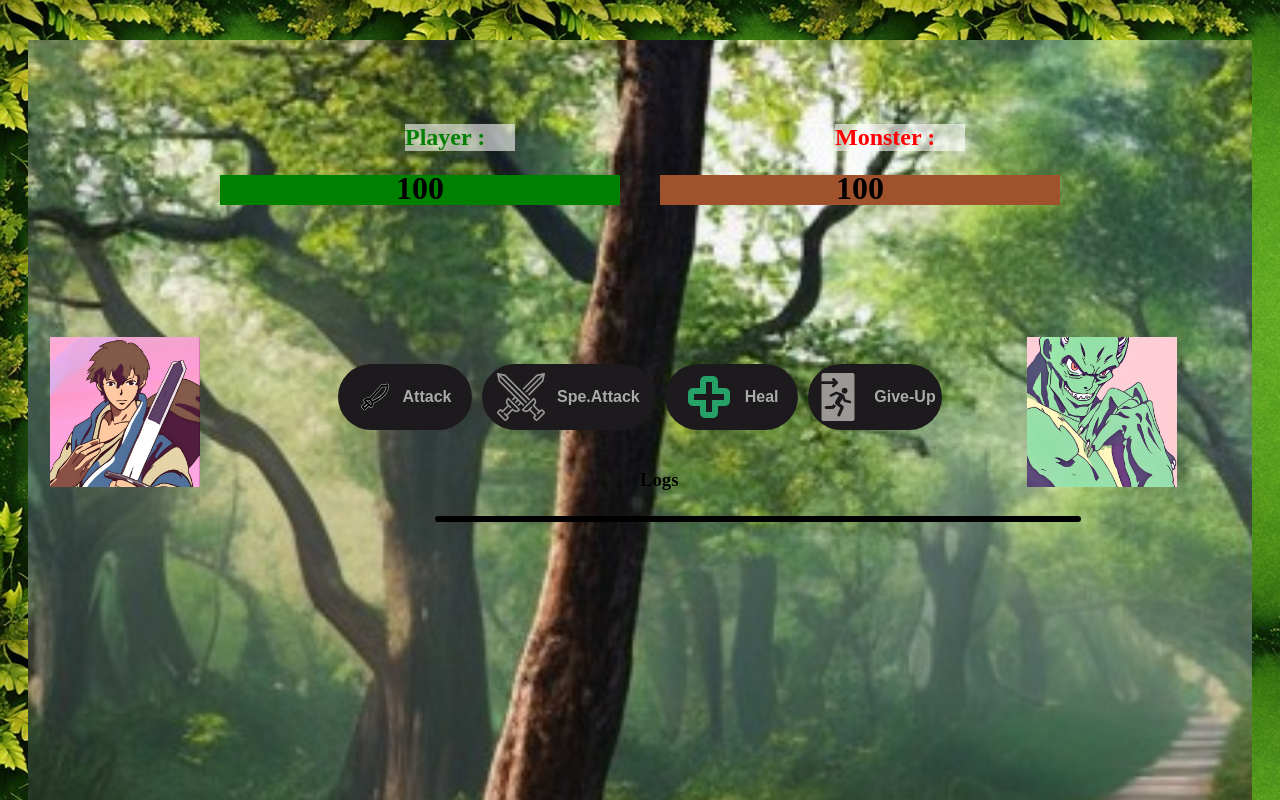
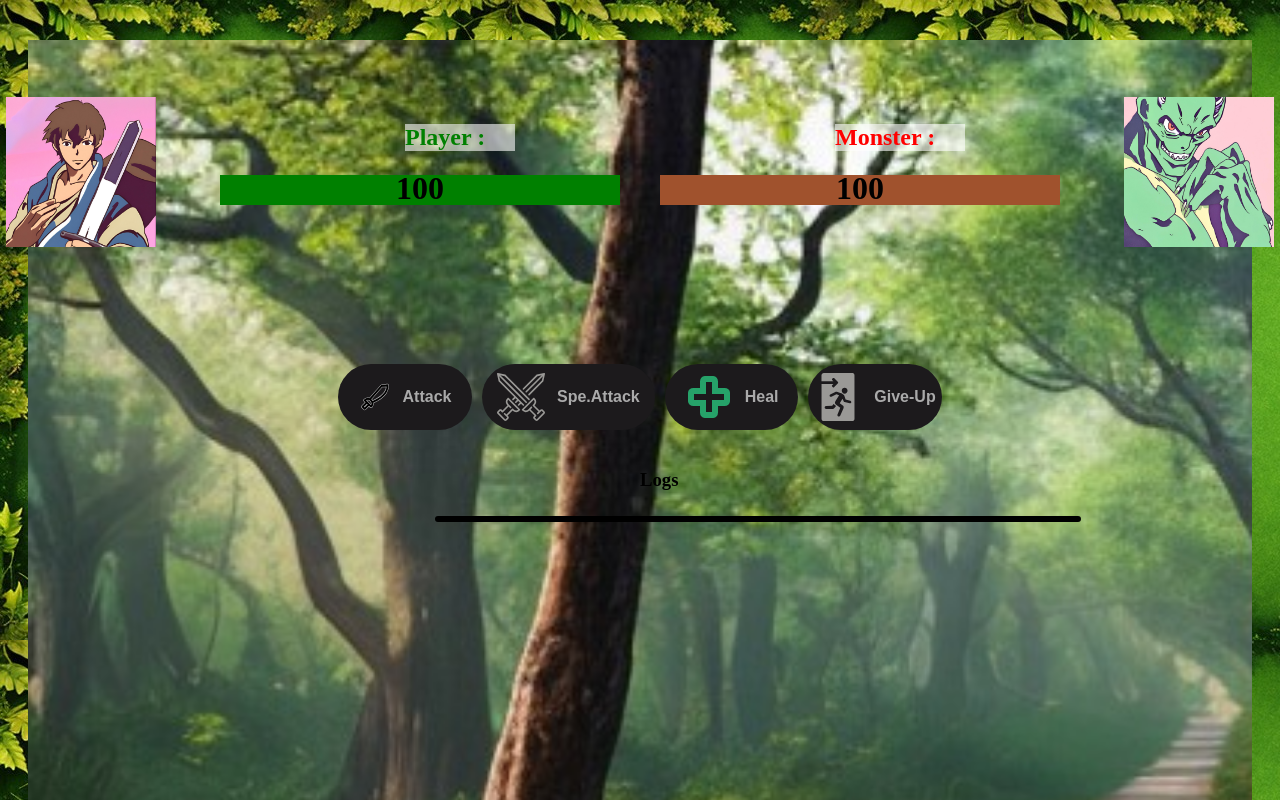
Before and after one commit to AoiLeyos/MonsterSlayerAngular, an Angular app: page / in a window 1280 px wide. Shown: the top 800 px of the page. Built offline with nearby package versions, Linux system fonts and the light colour scheme.

Commit message:
style(app.component.css) replace img

```diff
--- a/src/app/app.component.css
+++ b/src/app/app.component.css
@@ -19,8 +19,8 @@ app-buttons {
     background-image: url(../../public/Img/hero.png);
     background-size: cover;
     position: relative;
-    top: -510px;
-    left: -17%;
+    top: -750px;
+    left: -22%;
     width: 150px;
     height: 150px;
 }
@@ -29,8 +29,8 @@ app-buttons {
     background-image: url(../../public/Img/Monster.png);
     background-size: cover;
     position: relative;
-    top: -660px;
-    left: 94%;
+    top: -900px;
+    left: 105%;
     width: 150px;
     height: 150px;
 }
```
